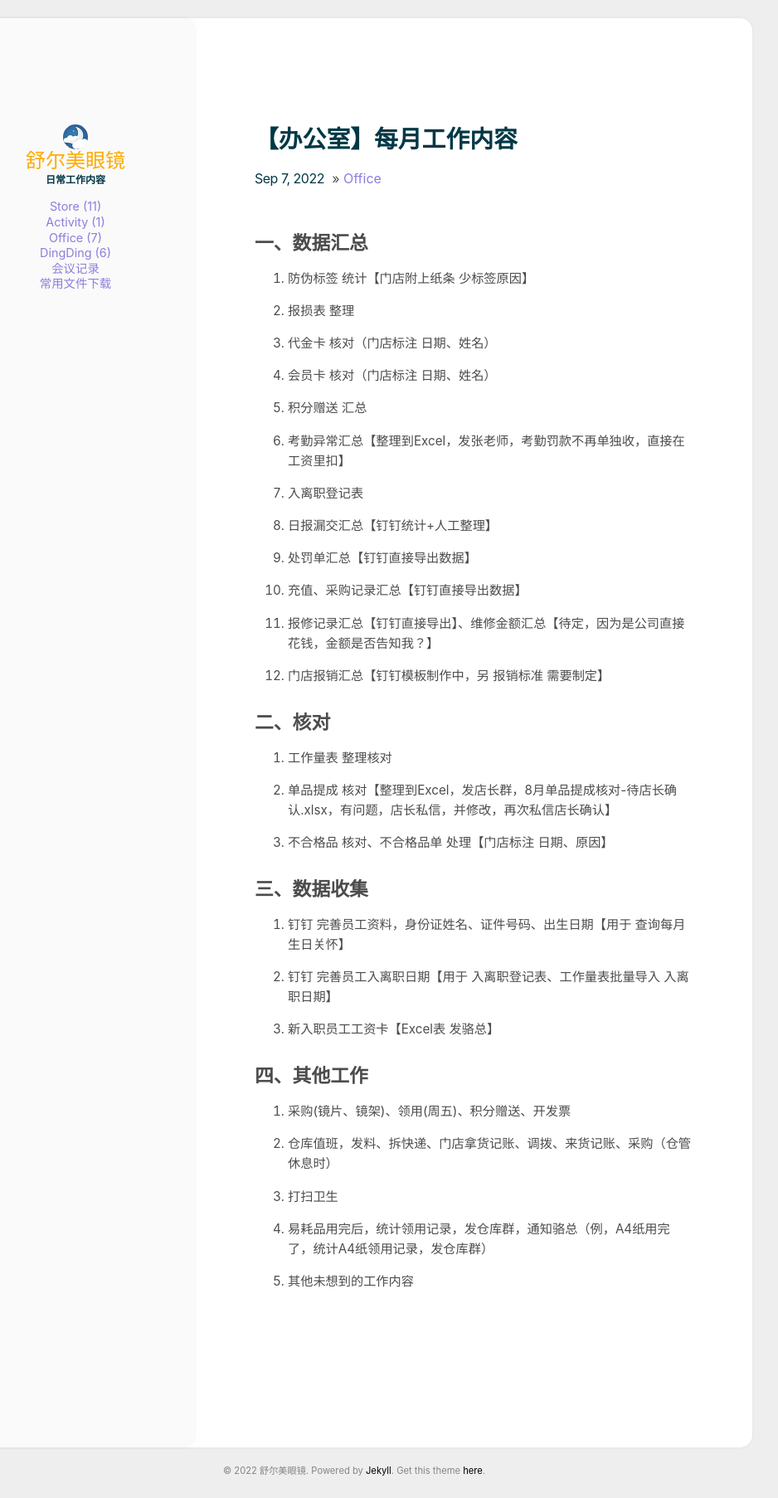
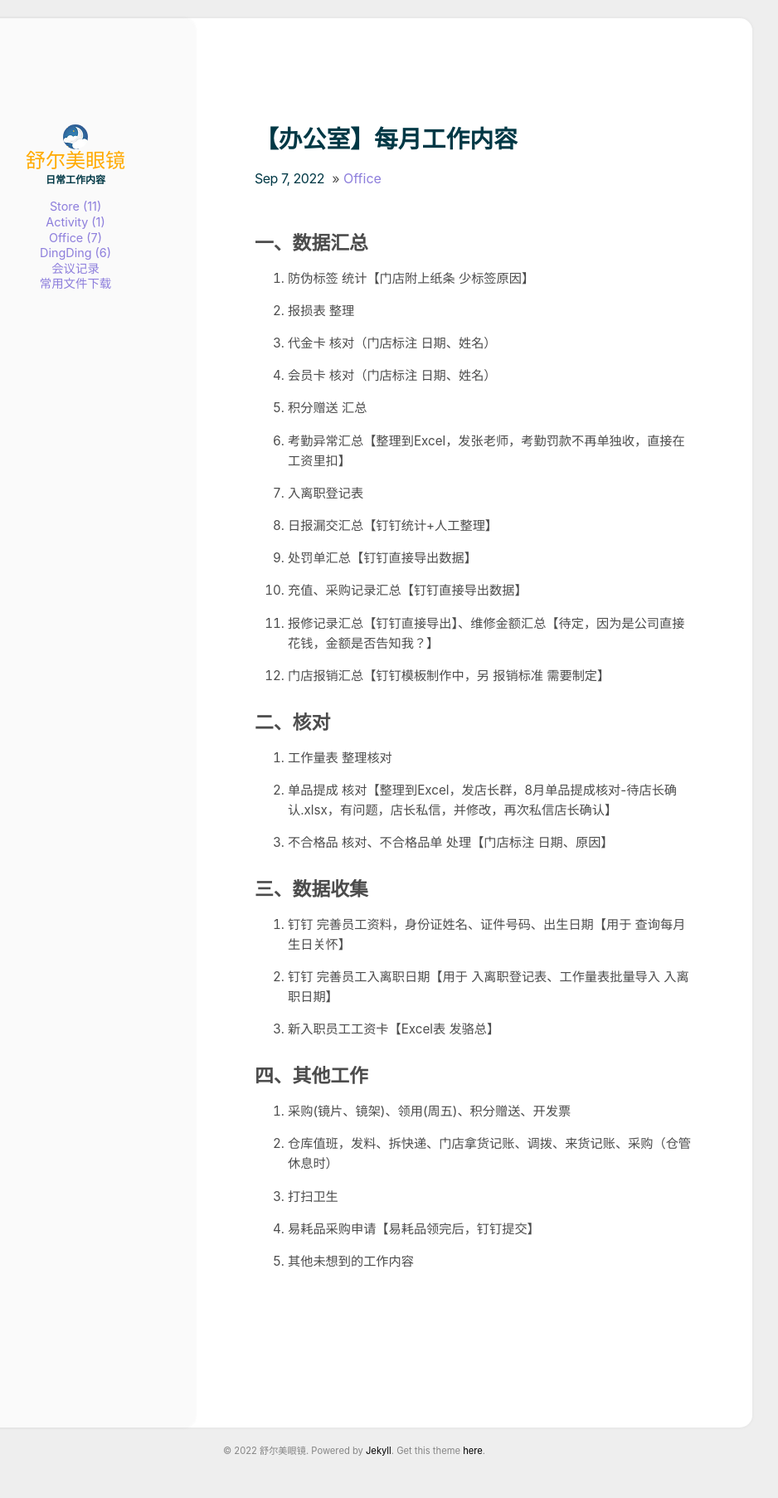
Before and after one commit to cuihuanhuan/cuihuanhuan.github.io, a Jekyll site: the page built from _posts/2022-09-07-【办公室】每月工作内容.md, in a window 1280 px wide. Shown: the whole page at 83% size, without its empty margins (213-1151 px from the left). Built offline with Jekyll 4.4.1, drawn with Linux system fonts in a browser that asks for light colours; after the commit the page ends 1782 px from its top, so only the background shows below that.

Commit message:
Update 2022-09-07-【办公室】每月工作内容.md

```diff
--- a/_posts/2022-09-07-【办公室】每月工作内容.md
+++ b/_posts/2022-09-07-【办公室】每月工作内容.md
@@ -59,6 +59,6 @@ category: Office
 
 3. 打扫卫生
 
-4. 易耗品用完后，统计领用记录，发仓库群，通知骆总（例，A4纸用完了，统计A4纸领用记录，发仓库群）
+4. 易耗品采购申请【易耗品领完后，钉钉提交】
 
 5. 其他未想到的工作内容
```
